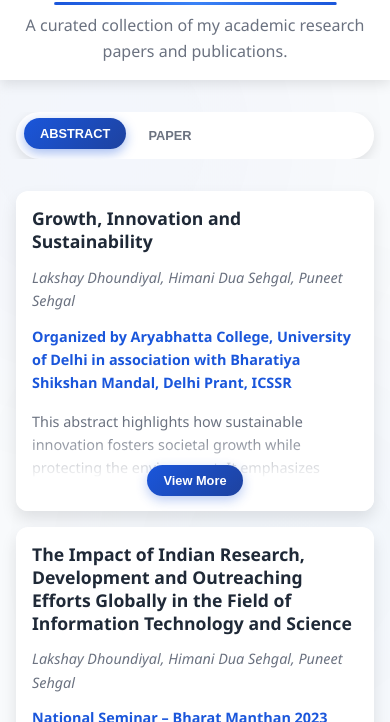
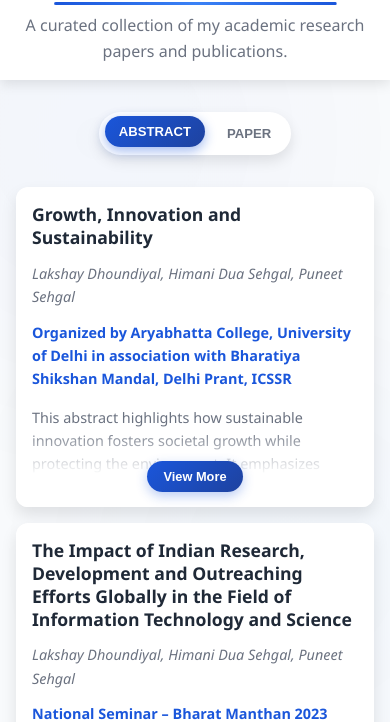
Before and after one commit to joshi-jyoti/demo, a plain HTML site: page index.html in a window 390 px wide. Shown: the part 65-787 px from the top of the page. Drawn offline with Linux system fonts and the light colour scheme.

Commit message:
Update index.html

```diff
--- a/index.html
+++ b/index.html
@@ -516,36 +516,34 @@
         gap: var(--spacing-sm);
     }
 
-            /* Horizontal scrolling filter for mobile */
+    /* Compact, centered filter panel for mobile (only two buttons) */
     .filter-container {
-                padding: 0 var(--spacing-sm);
-                overflow-x: auto;
-                -webkit-overflow-scrolling: touch;
-                scrollbar-width: none; /* Firefox */
-            }
-
-            .filter-container::-webkit-scrollbar {
-                display: none; /* Chrome, Safari, Edge */
+        padding: 0 0.5rem;
+        display: flex;
+        justify-content: center; /* center the whole panel */
+        align-items: center;
+        overflow: visible;       /* avoid extra horizontal space */
     }
 
     .filter-buttons {
-                display: flex;
-                flex-wrap: nowrap;
-                justify-content: flex-start;
-                border-radius: 25px;
-                padding: 8px;
-                gap: 6px;
-                width: max-content;
-                min-width: 100%;
-                overflow-x: auto;
+        display: inline-flex;
+        justify-content: center; /* center the buttons inside */
+        align-items: center;
+        gap: 8px;                 /* small gap between two buttons */
+        padding: 6px;             /* tighten padding */
+        border-radius: 999px;
+        background: var(--card-bg);
+        box-shadow: 0 6px 14px var(--shadow);
+        width: auto;              /* shrink to content */
+        min-width: 0;
     }
 
     .filter-btn {
-                padding: 8px 16px;
-                border-radius: 20px;
-                font-size: 0.8rem;
+        padding: 8px 14px;        /* smaller touch-friendly size */
+        border-radius: 22px;
+        font-size: 0.82rem;
         white-space: nowrap;
-                flex-shrink: 0;
+        flex: none;               /* prevent stretching */
     }
 
     .container {
@@ -602,7 +600,6 @@
         transform: translateY(0) scale(0.98);
     }
 }
-
         @media (max-width: 480px) {
             .papers-grid {
                 grid-template-columns: 1fr;
```
Lines whose indentation alone changed are shown as unchanged.
